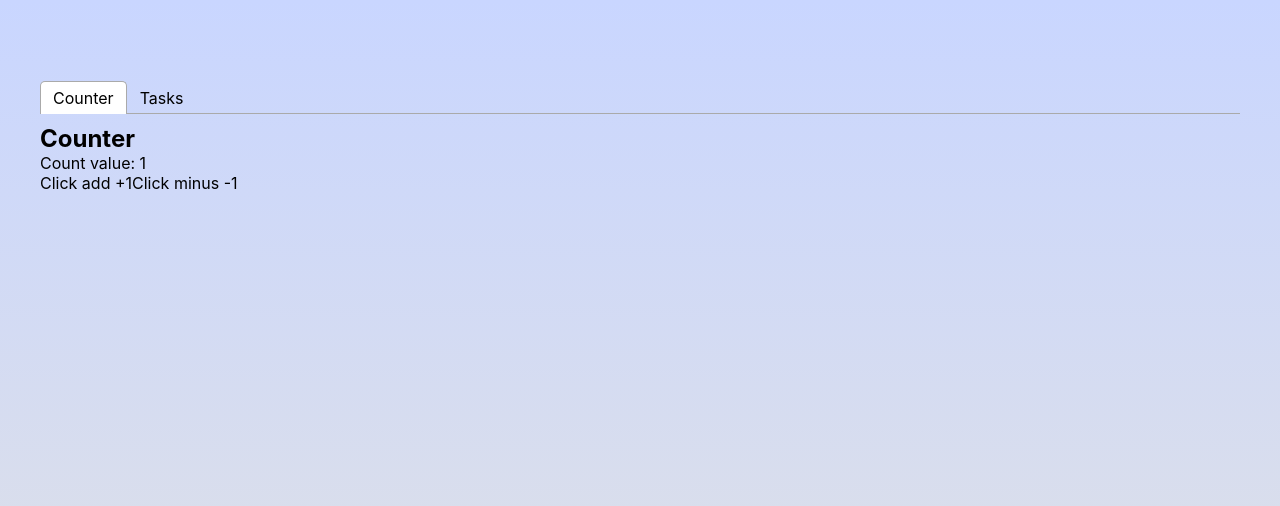
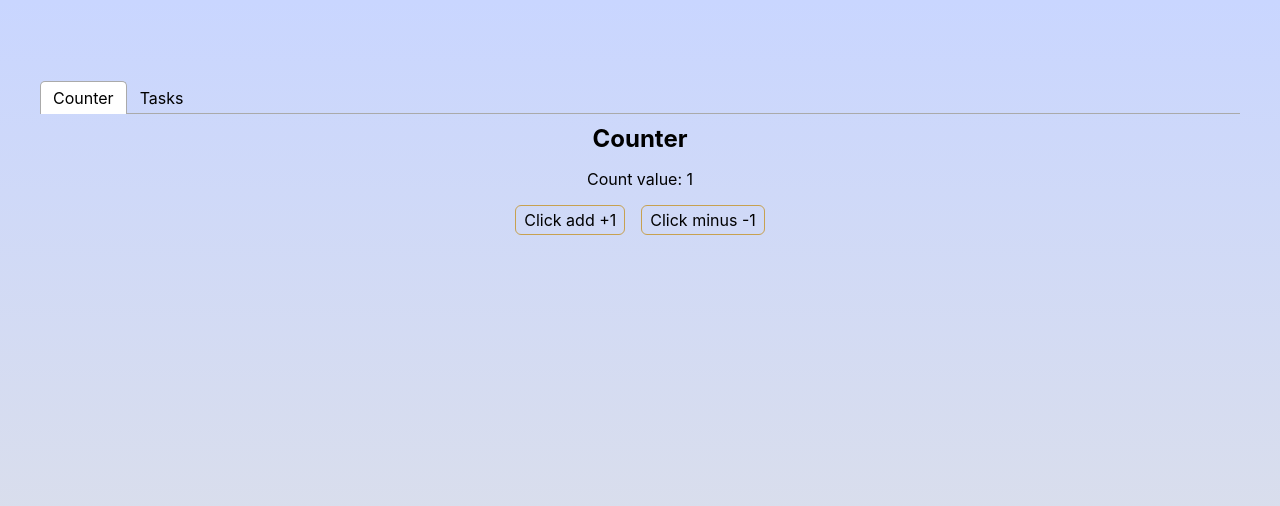
Before and after one commit to LiudmylaTar/React-base, a React (Vite) app: page / in a window 1280 px wide. Shown: the top 506 px of the page. Built offline with nearby package versions, Linux system fonts and the light colour scheme.

Commit message:
finish counter

```diff
--- a/src/components/Counter/Counter.css
+++ b/src/components/Counter/Counter.css
@@ -0,0 +1,23 @@
+.countWrapper {
+  display: flex;
+  flex-direction: column;
+  align-items: center;
+  justify-content: center;
+}
+.countText {
+  padding: 16px 0px;
+}
+.btnWrapper {
+  display: flex;
+  gap: 16px;
+}
+.btnCount {
+  border: 1px solid rgb(199, 161, 80);
+  padding: 4px 8px;
+  border-radius: 6px;
+  transition: background-color 0.2s ease;
+}
+.btnCount:hover,
+.btnCount:focus {
+  background-color: rgba(0, 0, 0, 0.1);
+}
--- a/src/components/Counter/Counter.tsx
+++ b/src/components/Counter/Counter.tsx
@@ -0,0 +1,23 @@
+import "./Counter.css";
+
+type CounterProps = {
+  count: number;
+  addClick: () => void;
+  minusClick: () => void;
+};
+export default function Counter({ addClick, count, minusClick }: CounterProps) {
+  return (
+    <div className="countWrapper">
+      <h2>Counter</h2>
+      <p className="countText">Count value: {count}</p>
+      <div className="btnWrapper">
+        <button className="btnCount" onClick={addClick}>
+          Click add +1
+        </button>
+        <button className="btnCount" onClick={minusClick}>
+          Click minus -1
+        </button>
+      </div>
+    </div>
+  );
+}
--- a/src/tabs/CounterTab.tsx
+++ b/src/tabs/CounterTab.tsx
@@ -1,4 +1,5 @@
 import { useState } from "react";
+import Counter from "../components/Counter/Counter";
 
 export default function CounterTab() {
   const [count, setCount] = useState(1);
@@ -6,10 +7,11 @@ export default function CounterTab() {
   const handleMinusClick = () => setCount(count - 1);
   return (
     <>
-      <h2>Counter</h2>
-      <p>Count value: {count}</p>
-      <button onClick={handleAddClick}>Click add +1</button>
-      <button onClick={handleMinusClick}>Click minus -1</button>
+      <Counter
+        addClick={handleAddClick}
+        count={count}
+        minusClick={handleMinusClick}
+      />
     </>
   );
 }
```
Also changed, not shown: src/components/FormAddTask/FormAddTask.tsx (added, +31 -0 lines), src/components/FormAddTask/FormAddTask.css (added).
